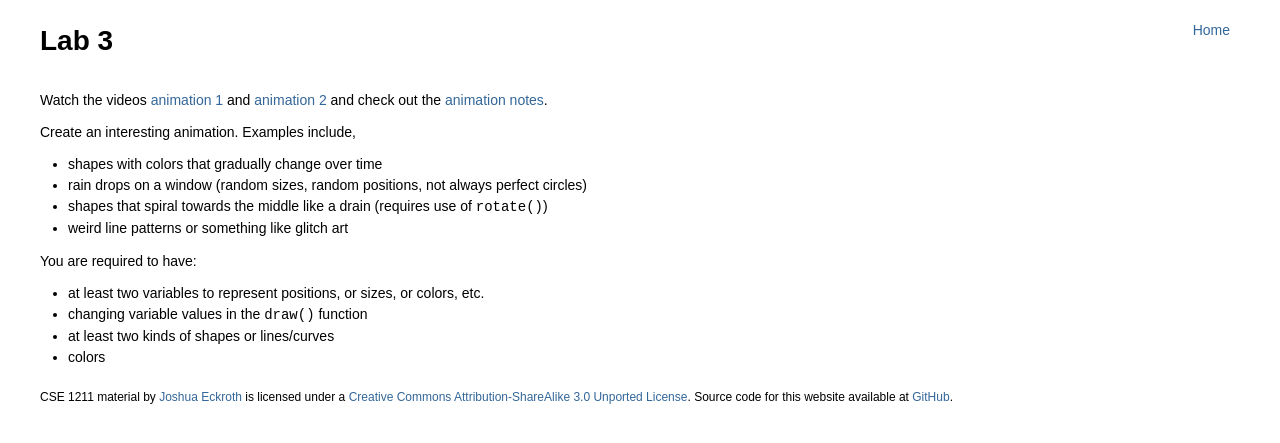
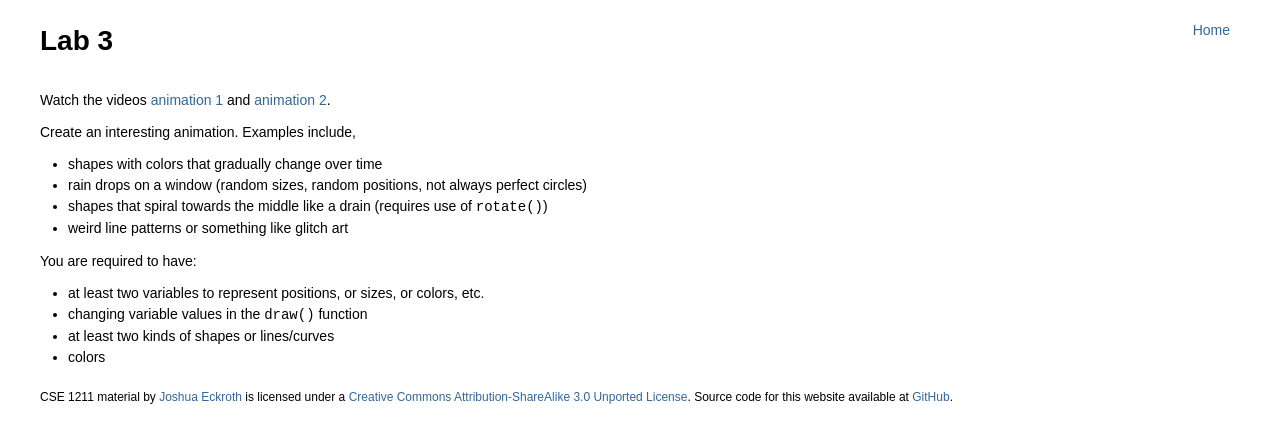
Before and after one commit to joshuaeckroth/cse1211-website, a Jekyll site: the page built from labs/_posts/2013-01-22-lab-3.markdown, in a window 1280 px wide. Shown: the top 443 px of the page. Built offline with Jekyll 4.4.1, drawn with Linux system fonts in a browser that asks for light colours; Markdown is read by kramdown in place of the engine named in the settings; comment, search, counter and statistics services are not loaded.

Commit message:
Fixed some links.

```diff
--- a/labs/_posts/2013-01-22-lab-3.markdown
+++ b/labs/_posts/2013-01-22-lab-3.markdown
@@ -8,8 +8,7 @@ due: Jan 28, 11:59pm
 
 Watch the videos
 [animation 1](/videos/2013-01-22-video-animation-1.html) and
-[animation 2](/videos/2013-01-22-video-animation-2.html) and check out
-the [animation notes](/guides/2013-01-22-animation.html).
+[animation 2](/videos/2013-01-22-video-animation-2.html).
 
 Create an interesting animation. Examples include,
 
--- a/videos/_posts/2013-01-22-video-animation-2.markdown
+++ b/videos/_posts/2013-01-22-video-animation-2.markdown
@@ -5,9 +5,6 @@ title: "Video: Animation 2"
 
 # Video: Animation 2
 
-Notes for this video are found in the
-[animation notes](/guides/2013-01-22-animation.html).
-
 <div style="text-align: center">
 <iframe src="http://player.vimeo.com/video/57980718?title=0&amp;byline=0&amp;portrait=0&amp;color=ffffff" width="800" height="600" frameborder="0" webkitAllowFullScreen mozallowfullscreen allowFullScreen></iframe>
 </div>
```
